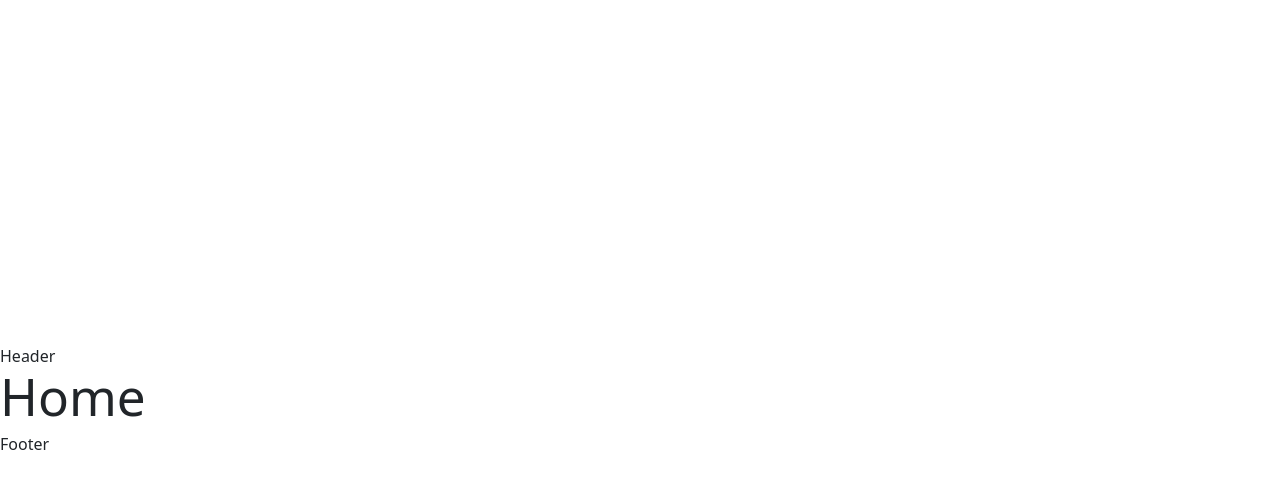
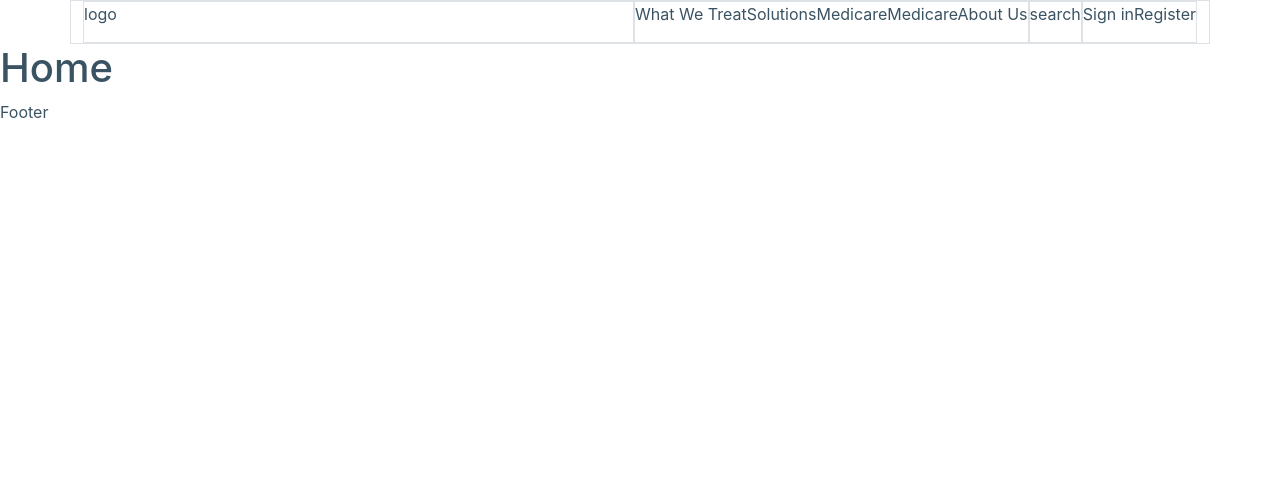
Before and after one commit to aboongm/booking-doctor-app, a React (Vite) app in the folder frontend/: page / in a window 1280 px wide. Shown: the top 488 px of the page. Built offline with nearby package versions, Linux system fonts and the light colour scheme.

Commit message:
Add the header content

```diff
--- a/frontend/src/Components/Layout/Header.jsx
+++ b/frontend/src/Components/Layout/Header.jsx
@@ -1,7 +1,26 @@
 import React from 'react';
 
 const Header = () => {
-  return <div>Header</div>;
+  const content = (
+    <div className="container mx-auto border bg-gray d-flex align-center justify-content-center">
+      <div className="border flex-grow-1">logo</div>
+      <div className="d-flex align-center justify-content-between">
+        <div className="border d-flex ">
+          <p>What We Treat</p>
+          <p>Solutions</p>
+          <p>Medicare</p>
+          <p>MedicareAbout Us</p>
+        </div>
+        <div className="border">search</div>
+        <div className="border d-flex align-center">
+          <p>Sign in</p>
+          <p>Register</p>
+        </div>
+      </div>
+    </div>
+  );
+
+  return content;
 };
 
 export default Header;
--- a/frontend/src/index.css
+++ b/frontend/src/index.css
@@ -1,70 +1,20 @@
-:root {
-  font-family: Inter, Avenir, Helvetica, Arial, sans-serif;
-  font-size: 16px;
-  line-height: 24px;
-  font-weight: 400;
-
-  color-scheme: light dark;
-  color: rgba(255, 255, 255, 0.87);
-  background-color: #242424;
-
-  font-synthesis: none;
-  text-rendering: optimizeLegibility;
-  -webkit-font-smoothing: antialiased;
-  -moz-osx-font-smoothing: grayscale;
-  -webkit-text-size-adjust: 100%;
-}
-
-a {
-  font-weight: 500;
-  color: #646cff;
-  text-decoration: inherit;
-}
-a:hover {
-  color: #535bf2;
+* {
+  margin: 0;
+  padding: 0;
+  box-sizing: border-box;
 }
 
 body {
   margin: 0;
-  display: flex;
-  place-items: center;
-  min-width: 320px;
-  min-height: 100vh;
+  color: #3a5363;
+  font-family: -apple-system, BlinkMacSystemFont, 'Segoe UI', 'Roboto', 'Oxygen',
+    'Ubuntu', 'Cantarell', 'Fira Sans', 'Droid Sans', 'Helvetica Neue',
+    sans-serif;
+  -webkit-font-smoothing: antialiased;
+  -moz-osx-font-smoothing: grayscale;
 }
 
-h1 {
-  font-size: 3.2em;
-  line-height: 1.1;
+code {
+  font-family: source-code-pro, Menlo, Monaco, Consolas, 'Courier New',
+    monospace;
 }
-
-button {
-  border-radius: 8px;
-  border: 1px solid transparent;
-  padding: 0.6em 1.2em;
-  font-size: 1em;
-  font-weight: 500;
-  font-family: inherit;
-  background-color: #1a1a1a;
-  cursor: pointer;
-  transition: border-color 0.25s;
-}
-button:hover {
-  border-color: #646cff;
-}
-button:focus,
-button:focus-visible {
-  outline: 4px auto -webkit-focus-ring-color;
-}
-
-@media (prefers-color-scheme: light) {
-  :root {
-    color: #213547;
-    background-color: #ffffff;
-  }
-  a:hover {
-    color: #747bff;
-  }
-  button {
-    background-color: #f9f9f9;
-  }
-}
```
